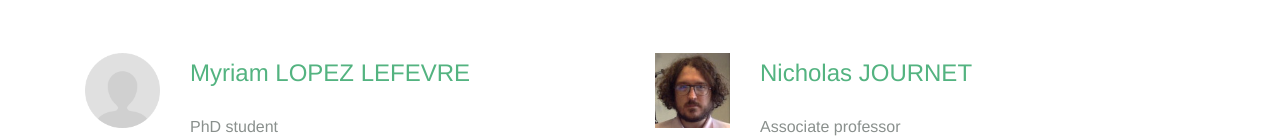
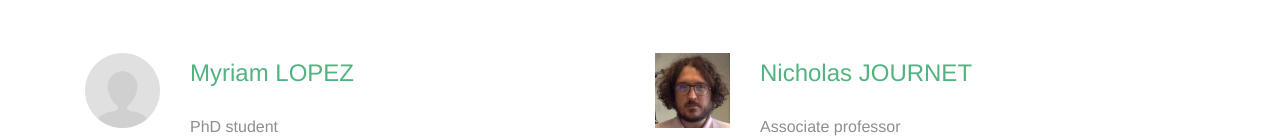
Before and after one commit to morphoboid/morphoboid.github.io, a plain HTML site: page about.html in a window 1280 px wide. Shown: the part 698-836 px from the top of the page. Drawn offline with nearby package versions, Linux system fonts and the light colour scheme; files whose address does not match are found by name.

Commit message:
Update about.html

```diff
--- a/about.html
+++ b/about.html
@@ -169,7 +169,7 @@
                 <div class="columns col-10 no-right-pad">
                   <blockquote>
 <a href="#" target="_blank">
-                    <p>Myriam LOPEZ LEFEVRE</p></a>
+                    <p>Myriam LOPEZ</p></a>
                     <cite>PhD student</cite>
                   </blockquote>
                 </div>
```
